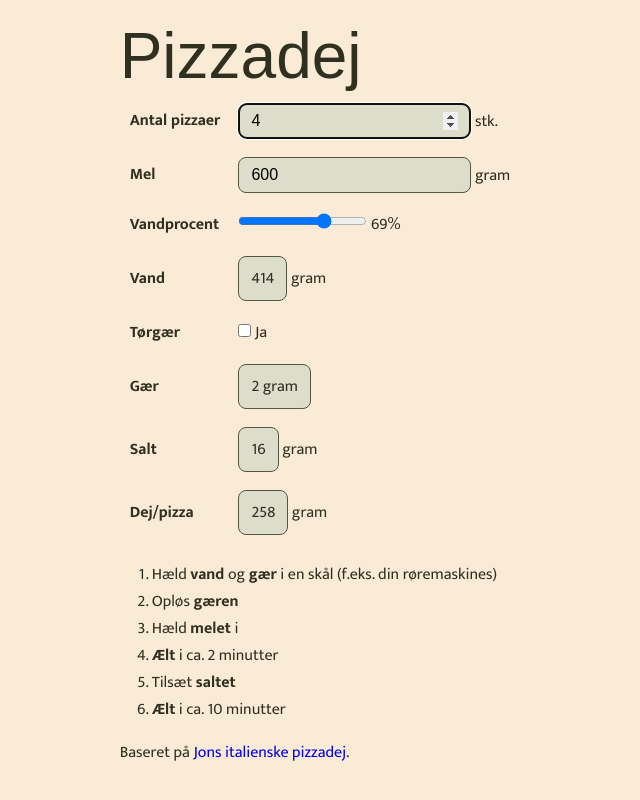
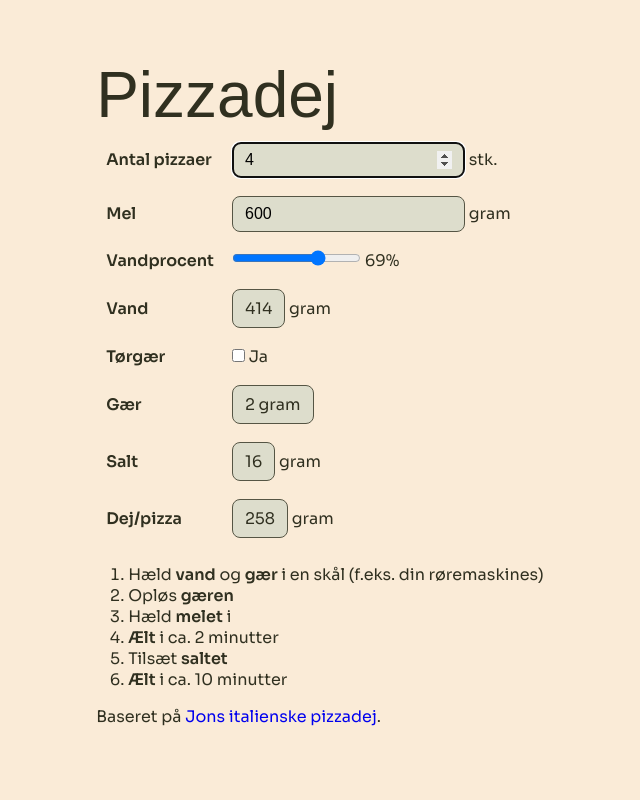
Before and after one commit to Znegl/pizza-dough, a Vue app: page / in a window 1280 px wide. Shown: the whole page, without its empty margins (320-960 px from the left). Built offline with nearby package versions, Linux system fonts and the light colour scheme; a web font is replaced by a local one.

Commit message:
Updated main font to Sora

```diff
--- a/index.html
+++ b/index.html
@@ -7,7 +7,7 @@
     <title>Pizzadej</title>
     <link rel="preconnect" href="https://fonts.googleapis.com">
     <link rel="preconnect" href="https://fonts.gstatic.com" crossorigin>
-    <link href="https://fonts.googleapis.com/css2?family=Mukta:wght@200;300;400;500;600;700;800&family=Oi&display=swap"
+    <link href="https://fonts.googleapis.com/css2?family=Sora:wght@400;600&family=Oi&display=swap"
           rel="stylesheet">
 </head>
 <body>
--- a/src/assets/main.css
+++ b/src/assets/main.css
@@ -19,7 +19,7 @@
 }
 
 body {
-  font-family: Mukta, sans-serif;
+  font-family: Sora, sans-serif;
   color: var(--text-color);
   background-color: var(--background-color);
   display: flex;
@@ -51,7 +51,7 @@
 }
 
 strong {
-  font-weight: bold;
+  font-weight: 600;
 }
 
 li {
```
